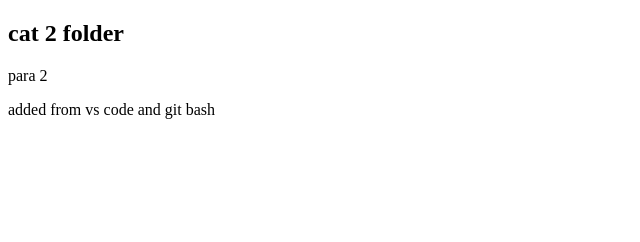
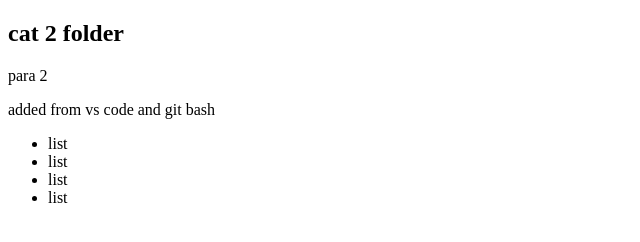
Before and after one commit to PawanOfficeal/cat2, a plain HTML site: page index.html in a window 1280 px wide. Shown: the whole page, without its empty margins (0-640 px from the left). Drawn offline with Linux system fonts and the light colour scheme.

Commit message:
added header and nav

```diff
--- a/index.html
+++ b/index.html
@@ -9,5 +9,15 @@
 <body>
     <h2>cat 2 folder</h2>
     <p>para 2</p> added from vs code and git bash
+    <header>
+        <nav>
+            <ul>
+                <li>list</li>
+                <li>list</li>
+                <li>list</li>
+                <li>list</li>
+            </ul>
+        </nav>
+    </header>
 </body>
 </html>
```
